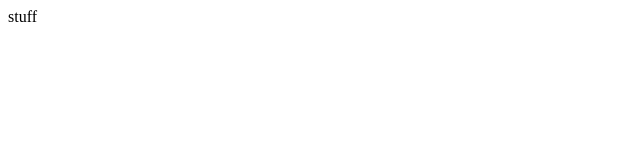
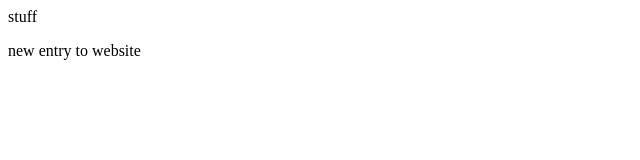
Before and after one commit to AlanGervin/GitBranchingExample, a plain HTML site: page index.html in a window 1280 px wide. Shown: the whole page, without its empty margins (0-640 px from the left). Drawn offline with Linux system fonts and the light colour scheme.

Commit message:
added a second paragraph to site

```diff
--- a/index.html
+++ b/index.html
@@ -4,5 +4,6 @@
     </head>
     <body>
         <p>stuff</p>
+        <p>new entry to website</p>
     </body>
 </html>
```
